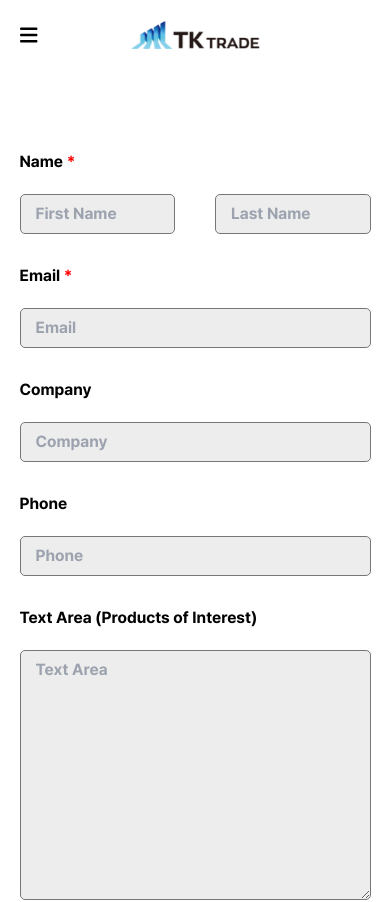
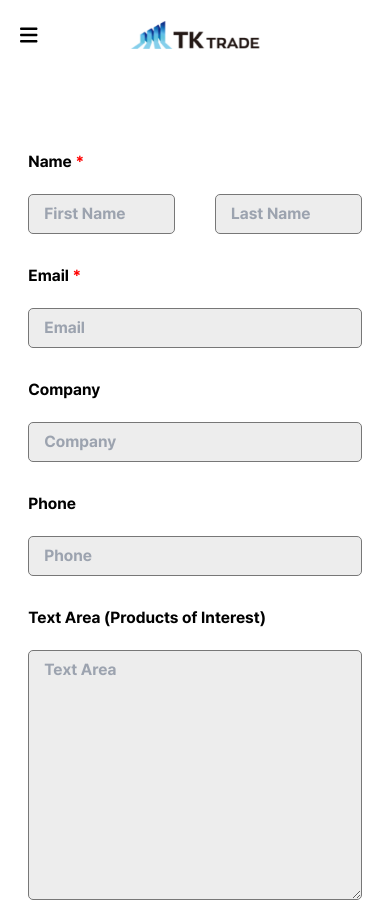
Before and after one commit to LyncareProject/TKTrade, a React (Create React App) app in the folder client/: page /contact in a window 390 px wide. Shown: the top 902 px of the page. Built offline with nearby package versions, Linux system fonts and the light colour scheme; a web font is replaced by a local one.

Commit message:
contact 테블릿 css수정

```diff
--- a/client/src/pages/Contact/Contact.css
+++ b/client/src/pages/Contact/Contact.css
@@ -71,9 +71,16 @@
     margin-bottom: 100px;
 }
 
+@media (max-width: 939px){
+    .Contact{
+        width: 90%;
+    }
+}
+
 @media (max-width: 500px){
     .Contact{
         display: block;
+        width: 95%;
     }
     .ContactDivision {
         width: 90%;
```
